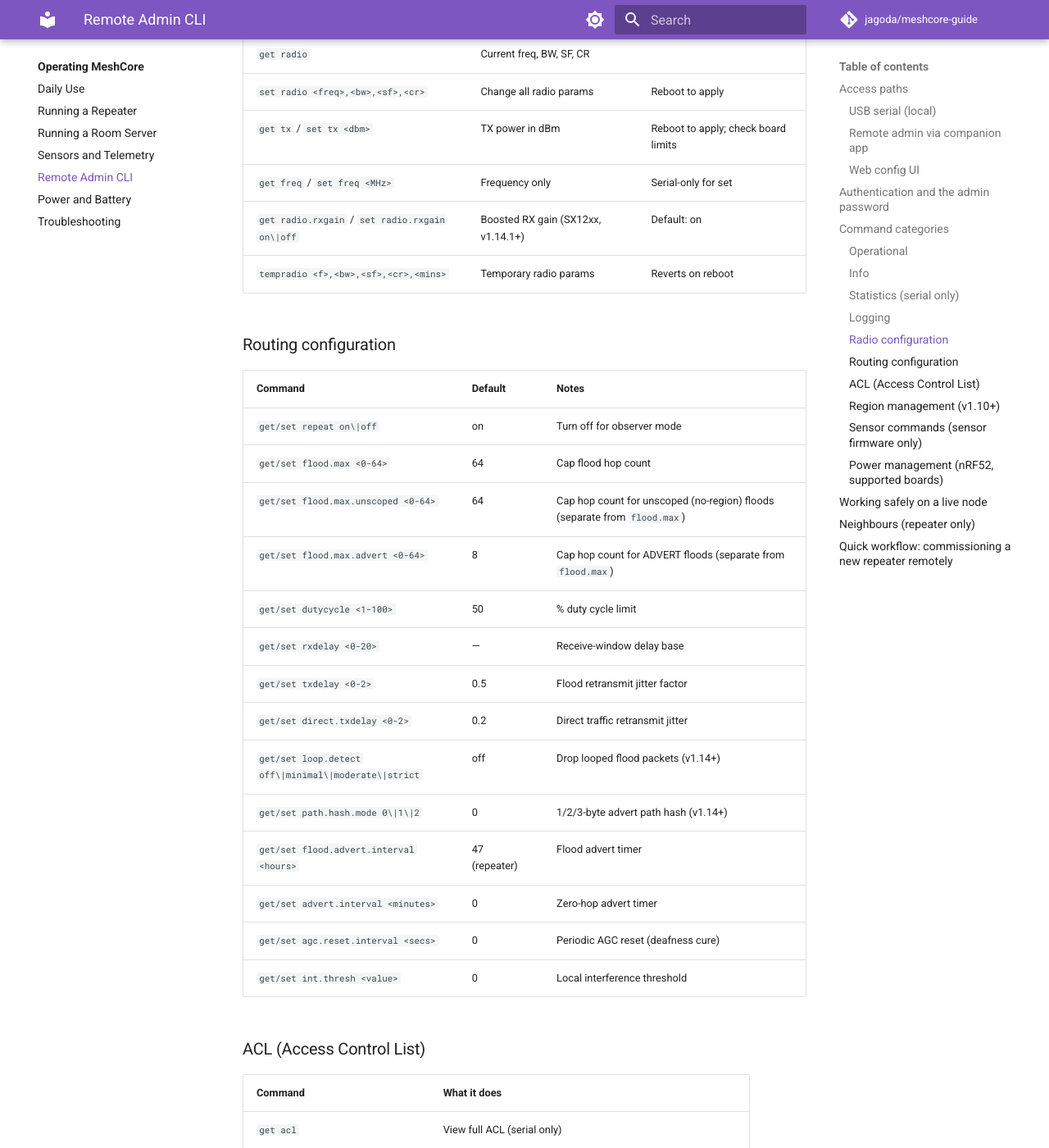
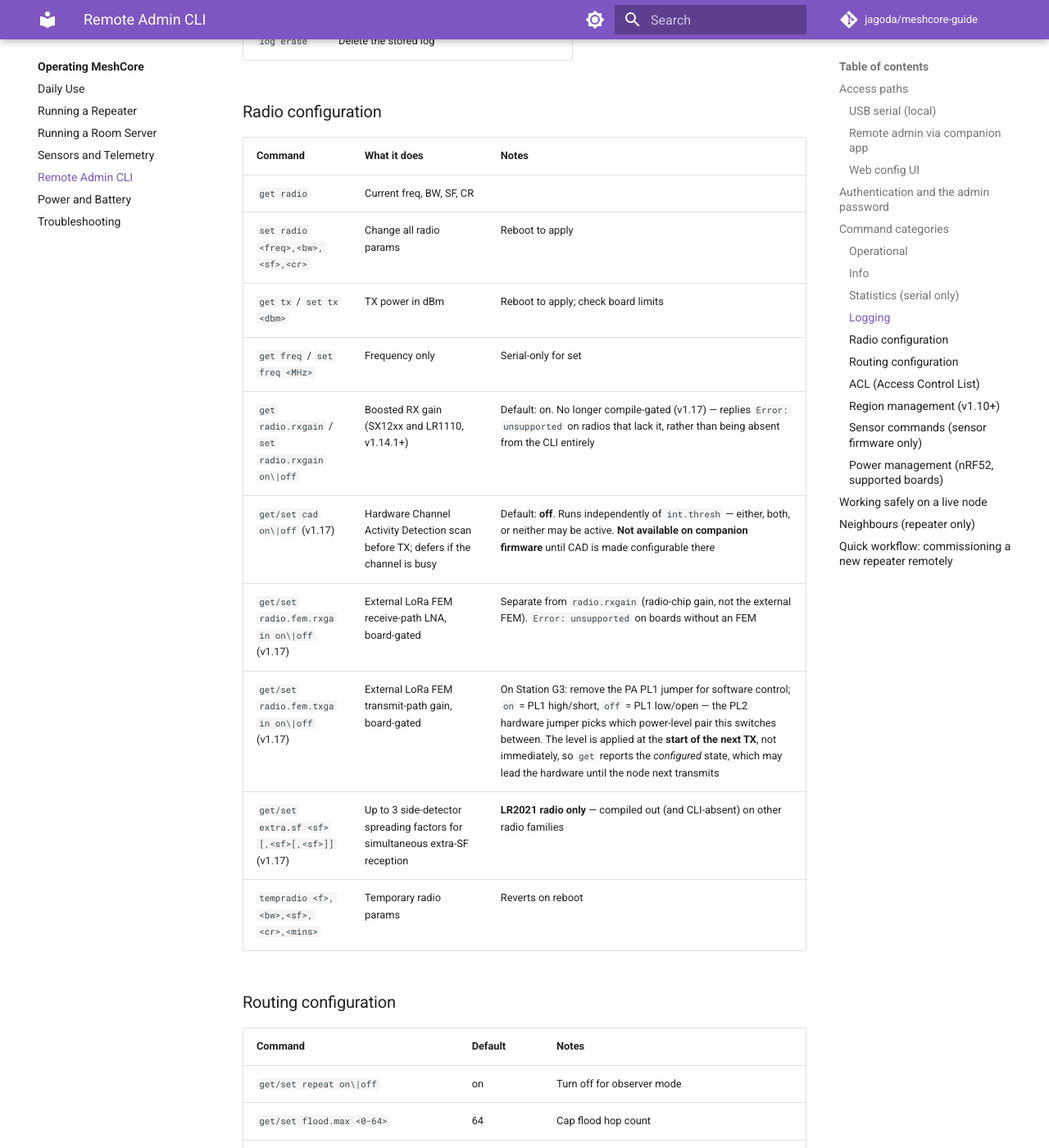
Before and after one commit to jagoda/meshcore-guide, an MkDocs documentation site: the page built from docs/operating/remote-admin-cli.md, in a window 1280 px wide and 1400 px high, scrolled down 3568 px. Shown: the whole window at 82% size. Built offline with MkDocs 1.6.1 and Material for MkDocs 9.7.7, drawn with Linux system fonts in a browser that asks for light colours; comment, search, counter and statistics services are not loaded; some of the changed text lies outside the part shown.

Commit message:
checkpoint: Phase 4 — new CLI keys (poweroff/shutdown, cad, radio.fem.rxgain/txgain, extra.sf), Error: unsupported normalization, pwrmgt.bootreason un-gated, CAD/FEM glossary entries

````diff
--- a/docs/operating/remote-admin-cli.md
+++ b/docs/operating/remote-admin-cli.md
@@ -65,6 +65,7 @@ The password is stored in node preferences (survives reboot; lost on `erase`).
 |---------|-------------|
 | `reboot` | Restart the node |
 | `clkreboot` | Reset the clock then reboot |
+| `poweroff` / `shutdown` (v1.17) | Power the node down |
 | `clock sync` | Sync the node clock from the connecting companion |
 | `clock` | Display current UTC time on the node |
 | `time <epoch_seconds>` | Set the clock to a specific Unix timestamp |
@@ -72,6 +73,12 @@ The password is stored in node preferences (survives reboot; lost on `erase`).
 | `advert.zerohop` | Send a zero-hop (local-only) advert |
 | `start ota` | Initiate over-the-air firmware update |
 | `erase` | **Destructive** — factory reset (serial only) |
+
+!!! note "No reply is sent for reboot, clkreboot, poweroff, or shutdown"
+    All four commands make the firmware restart or power off before it can
+    send a CLI response — the command simply doesn't return. Don't wait on a
+    reply from any of them; confirm success by polling `ver` after a short
+    delay instead.
 
 ### Info
 
@@ -110,7 +117,11 @@ The password is stored in node preferences (survives reboot; lost on `erase`).
 | `set radio <freq>,<bw>,<sf>,<cr>` | Change all radio params | Reboot to apply |
 | `get tx` / `set tx <dbm>` | TX power in dBm | Reboot to apply; check board limits |
 | `get freq` / `set freq <MHz>` | Frequency only | Serial-only for set |
-| `get radio.rxgain` / `set radio.rxgain on\|off` | Boosted RX gain (SX12xx, v1.14.1+) | Default: on |
+| `get radio.rxgain` / `set radio.rxgain on\|off` | Boosted RX gain (SX12xx and LR1110, v1.14.1+) | Default: on. No longer compile-gated (v1.17) — replies `Error: unsupported` on radios that lack it, rather than being absent from the CLI entirely |
+| `get/set cad on\|off` (v1.17) | Hardware Channel Activity Detection scan before TX; defers if the channel is busy | Default: **off**. Runs independently of `int.thresh` — either, both, or neither may be active. **Not available on companion firmware** until CAD is made configurable there |
+| `get/set radio.fem.rxgain on\|off` (v1.17) | External LoRa FEM receive-path LNA, board-gated | Separate from `radio.rxgain` (radio-chip gain, not the external FEM). `Error: unsupported` on boards without an FEM |
+| `get/set radio.fem.txgain on\|off` (v1.17) | External LoRa FEM transmit-path gain, board-gated | On Station G3: remove the PA PL1 jumper for software control; `on` = PL1 high/short, `off` = PL1 low/open — the PL2 hardware jumper picks which power-level pair this switches between. The level is applied at the **start of the next TX**, not immediately, so `get` reports the *configured* state, which may lead the hardware until the node next transmits |
+| `get/set extra.sf <sf>[,<sf>[,<sf>]]` (v1.17) | Up to 3 side-detector spreading factors for simultaneous extra-SF reception | **LR2021 radio only** — compiled out (and CLI-absent) on other radio families |
 | `tempradio <f>,<bw>,<sf>,<cr>,<mins>` | Temporary radio params | Reverts on reboot |
 
 ### Routing configuration
@@ -199,6 +210,10 @@ get pwrmgt.bootreason   — reset and shutdown reason strings
 get pwrmgt.bootmv       — boot voltage in millivolts
 ```
 
+`get pwrmgt.bootreason` is no longer nRF52-gated as of v1.17 — earlier
+firmware returned `ERROR: Power management not supported` on non-nRF52
+boards; it now reports the reset/shutdown reason on any board.
+
 See [Power & Battery](power-and-battery.md) and the [nRF52 Power Management spec](https://docs.meshcore.io/nrf52_power_management/) for context.
 
 ---
````
Also changed, not shown: docs/reference/glossary.md (+8 -0 lines).
